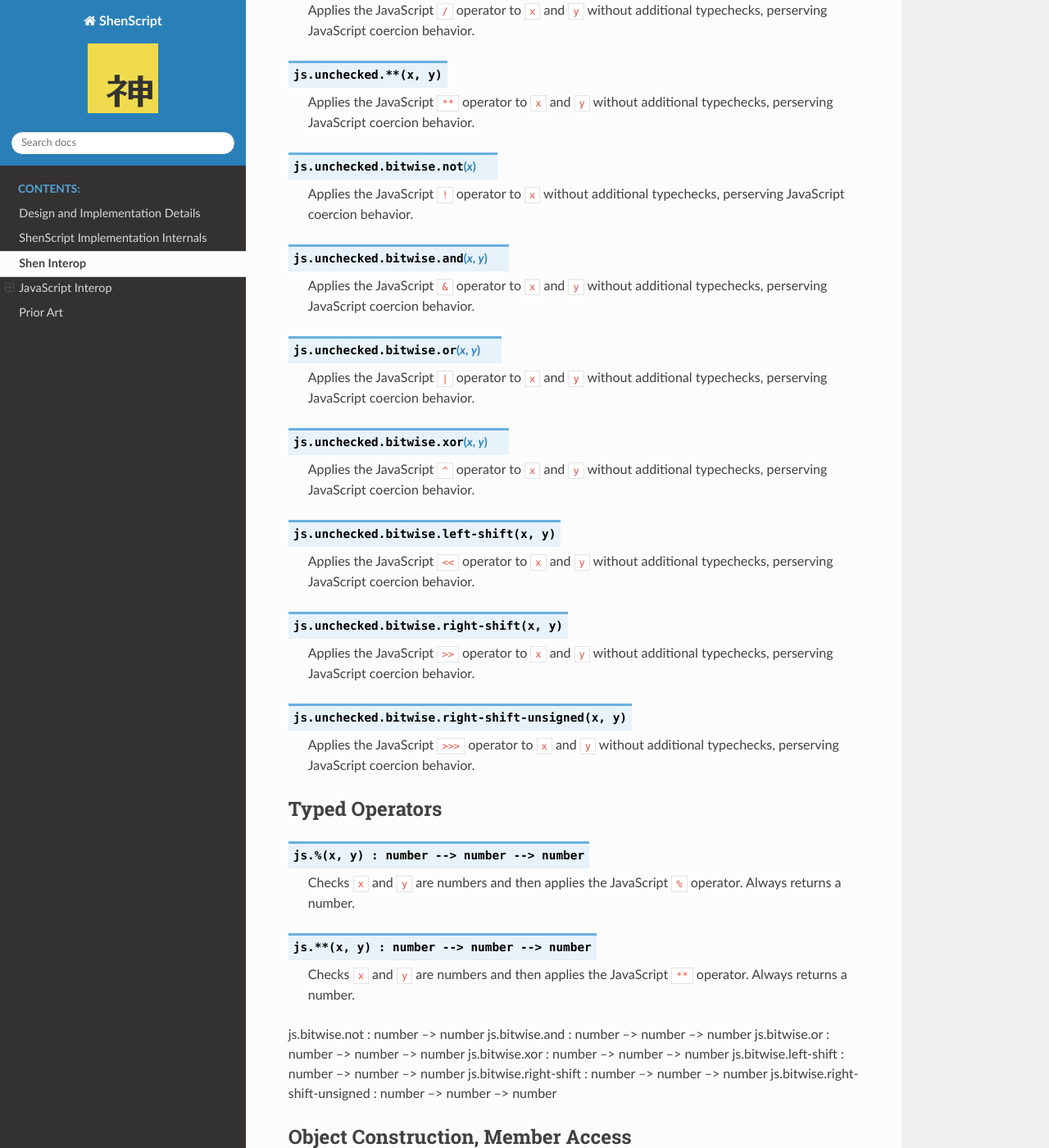
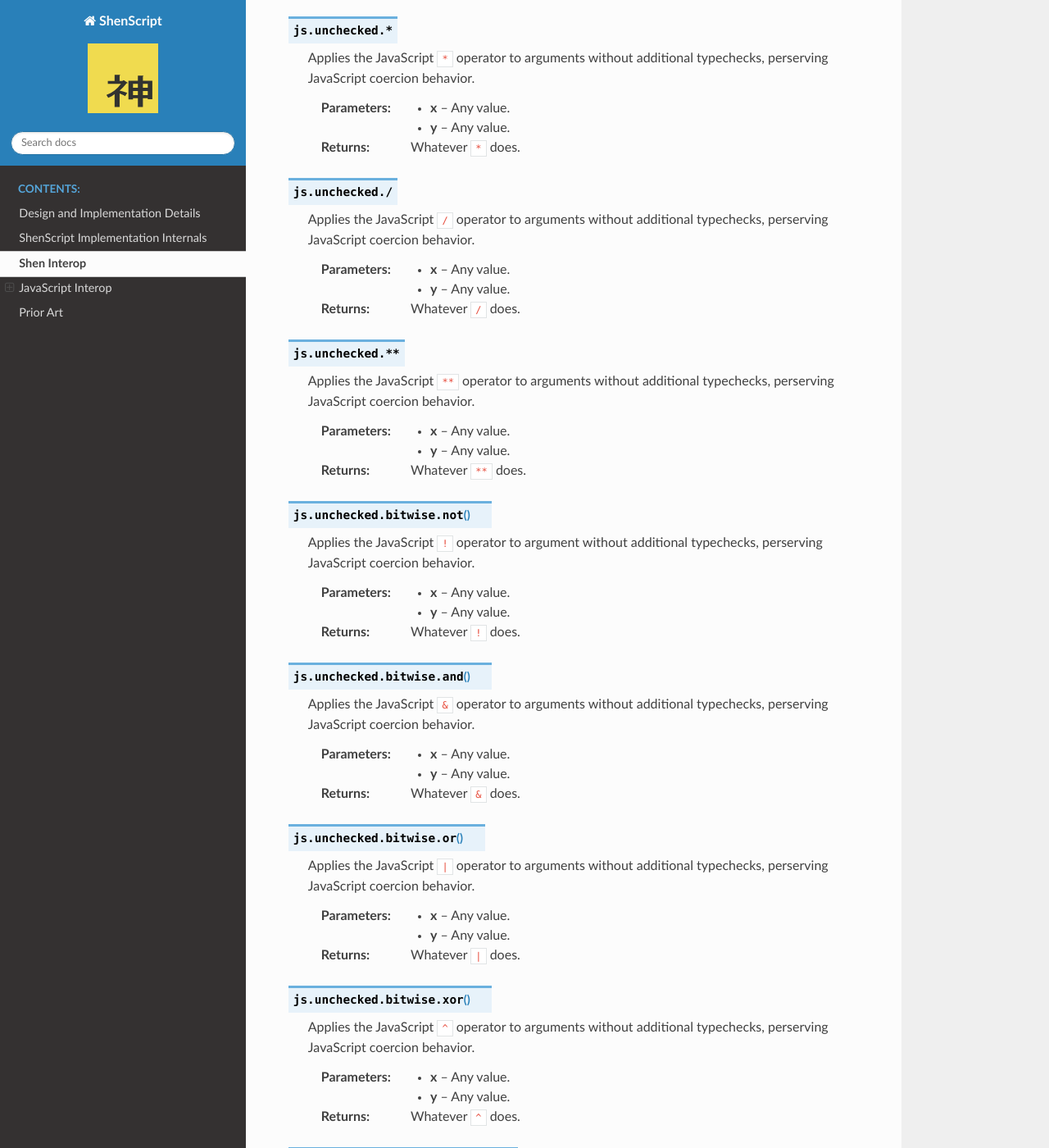
Before and after one commit to rkoeninger/ShenScript, a Sphinx documentation site: the page built from docs/interop.rst, in a window 1280 px wide and 1400 px high, scrolled down 1307 px. Shown: the whole window at 82% size. Built offline with Sphinx 7.4.7 and the Read the Docs theme 2.0.0, drawn with Linux system fonts in a browser that asks for light colours; some of the changed text lies outside the part shown.

Commit message:
Added param docs to some js. functions

```diff
--- a/docs/interop.rst
+++ b/docs/interop.rst
@@ -98,72 +98,175 @@ js.ast.inline
 Unchecked Math Operators
 ------------------------
 
-.. function:: js.unchecked.+(x, y)
+.. function:: js.unchecked.+
 
-   Applies the JavaScript :code:`+` operator to :code:`x` and :code:`y` without additional typechecks, perserving JavaScript coercion behavior.
+   Applies the JavaScript :code:`+` operator to arguments without additional typechecks, perserving JavaScript coercion behavior.
 
-.. function:: js.unchecked.-(x, y)
+   :param x: Any value.
+   :param y: Any value.
+   :returns: Whatever :code:`+` does.
 
-   Applies the JavaScript :code:`-` operator to :code:`x` and :code:`y` without additional typechecks, perserving JavaScript coercion behavior.
+.. function:: js.unchecked.-
 
-.. function:: js.unchecked.*(x, y)
+   Applies the JavaScript :code:`-` operator to arguments without additional typechecks, perserving JavaScript coercion behavior.
 
-   Applies the JavaScript :code:`*` operator to :code:`x` and :code:`y` without additional typechecks, perserving JavaScript coercion behavior.
+   :param x: Any value.
+   :param y: Any value.
+   :returns: Whatever :code:`-` does.
 
-.. function:: js.unchecked./(x, y)
+.. function:: js.unchecked.*
 
-   Applies the JavaScript :code:`/` operator to :code:`x` and :code:`y` without additional typechecks, perserving JavaScript coercion behavior.
+   Applies the JavaScript :code:`*` operator to arguments without additional typechecks, perserving JavaScript coercion behavior.
 
-.. function:: js.unchecked.**(x, y)
+   :param x: Any value.
+   :param y: Any value.
+   :returns: Whatever :code:`*` does.
 
-   Applies the JavaScript :code:`**` operator to :code:`x` and :code:`y` without additional typechecks, perserving JavaScript coercion behavior.
+.. function:: js.unchecked./
 
-.. function:: js.unchecked.bitwise.not(x)
+   Applies the JavaScript :code:`/` operator to arguments without additional typechecks, perserving JavaScript coercion behavior.
 
-   Applies the JavaScript :code:`!` operator to :code:`x` without additional typechecks, perserving JavaScript coercion behavior.
+   :param x: Any value.
+   :param y: Any value.
+   :returns: Whatever :code:`/` does.
 
-.. function:: js.unchecked.bitwise.and(x, y)
+.. function:: js.unchecked.**
 
-   Applies the JavaScript :code:`&` operator to :code:`x` and :code:`y` without additional typechecks, perserving JavaScript coercion behavior.
+   Applies the JavaScript :code:`**` operator to arguments without additional typechecks, perserving JavaScript coercion behavior.
 
-.. function:: js.unchecked.bitwise.or(x, y)
+   :param x: Any value.
+   :param y: Any value.
+   :returns: Whatever :code:`**` does.
 
-   Applies the JavaScript :code:`|` operator to :code:`x` and :code:`y` without additional typechecks, perserving JavaScript coercion behavior.
+.. function:: js.unchecked.bitwise.not
 
-.. function:: js.unchecked.bitwise.xor(x, y)
+   Applies the JavaScript :code:`!` operator to argument without additional typechecks, perserving JavaScript coercion behavior.
 
-   Applies the JavaScript :code:`^` operator to :code:`x` and :code:`y` without additional typechecks, perserving JavaScript coercion behavior.
+   :param x: Any value.
+   :param y: Any value.
+   :returns: Whatever :code:`!` does.
 
-.. function:: js.unchecked.bitwise.left-shift(x, y)
+.. function:: js.unchecked.bitwise.and
 
-   Applies the JavaScript :code:`<<` operator to :code:`x` and :code:`y` without additional typechecks, perserving JavaScript coercion behavior.
+   Applies the JavaScript :code:`&` operator to arguments without additional typechecks, perserving JavaScript coercion behavior.
 
-.. function:: js.unchecked.bitwise.right-shift(x, y)
+   :param x: Any value.
+   :param y: Any value.
+   :returns: Whatever :code:`&` does.
 
-   Applies the JavaScript :code:`>>` operator to :code:`x` and :code:`y` without additional typechecks, perserving JavaScript coercion behavior.
+.. function:: js.unchecked.bitwise.or
 
-.. function:: js.unchecked.bitwise.right-shift-unsigned(x, y)
+   Applies the JavaScript :code:`|` operator to arguments without additional typechecks, perserving JavaScript coercion behavior.
 
-   Applies the JavaScript :code:`>>>` operator to :code:`x` and :code:`y` without additional typechecks, perserving JavaScript coercion behavior.
+   :param x: Any value.
+   :param y: Any value.
+   :returns: Whatever :code:`|` does.
+
+.. function:: js.unchecked.bitwise.xor
+
+   Applies the JavaScript :code:`^` operator to arguments without additional typechecks, perserving JavaScript coercion behavior.
+
+   :param x: Any value.
+   :param y: Any value.
+   :returns: Whatever :code:`^` does.
+
+.. function:: js.unchecked.bitwise.left-shift
+
+   Applies the JavaScript :code:`<<` operator to arguments without additional typechecks, perserving JavaScript coercion behavior.
+
+   :param x: Any value.
+   :param y: Any value.
+   :returns: Whatever :code:`<<` does.
+
+.. function:: js.unchecked.bitwise.right-shift
+
+   Applies the JavaScript :code:`>>` operator to arguments without additional typechecks, perserving JavaScript coercion behavior.
+
+   :param x: Any value.
+   :param y: Any value.
+   :returns: Whatever :code:`>>` does.
+
+.. function:: js.unchecked.bitwise.right-shift-unsigned
+
+   Applies the JavaScript :code:`>>>` operator to arguments without additional typechecks, perserving JavaScript coercion behavior.
+
+   :param x: Any value.
+   :param y: Any value.
+   :returns: Whatever :code:`>>>` does.
 
 Typed Operators
 ---------------
 
-.. function:: js.%(x, y) : number --> number --> number
+.. function:: js.% : number --> number --> number
 
-   Checks :code:`x` and :code:`y` are numbers and then applies the JavaScript :code:`%` operator. Always returns a number.
+   Checks arguments are numbers and then applies the JavaScript :code:`%` operator.
 
-.. function:: js.**(x, y) : number --> number --> number
+   :param x: A Shen number.
+   :param y: A Shen number.
+   :returns: A Shen number.
 
-   Checks :code:`x` and :code:`y` are numbers and then applies the JavaScript :code:`**` operator. Always returns a number.
+.. function:: js.** : number --> number --> number
 
-js.bitwise.not                  : number --> number
-js.bitwise.and                  : number --> number --> number
-js.bitwise.or                   : number --> number --> number
-js.bitwise.xor                  : number --> number --> number
-js.bitwise.left-shift           : number --> number --> number
-js.bitwise.right-shift          : number --> number --> number
-js.bitwise.right-shift-unsigned : number --> number --> number
+   Checks arguments are numbers and then applies the JavaScript :code:`**` operator.
+
+   :param x: A Shen number.
+   :param y: A Shen number.
+   :returns: A Shen number.
+
+.. function:: js.bitwise.not : number --> number
+
+   Checks argument is a number and then applies the JavaScript :code:`~` operator.
+
+   :param x: A Shen number.
+   :returns: A Shen number.
+
+.. function:: js.bitwise.and : number --> number --> number
+
+   Checks arguments are numbers and then applies the JavaScript :code:`&` operator.
+
+   :param x: A Shen number.
+   :param y: A Shen number.
+   :returns: A Shen number.
+
+.. function:: js.bitwise.or : number --> number --> number
+
+   Checks arguments are numbers and then applies the JavaScript :code:`|` operator.
+
+   :param x: A Shen number.
+   :param y: A Shen number.
+   :returns: A Shen number.
+
+.. function:: js.bitwise.xor : number --> number --> number
+
+   Checks arguments are numbers and then applies the JavaScript :code:`^` operator.
+
+   :param x: A Shen number.
+   :param y: A Shen number.
+   :returns: A Shen number.
+
+.. function:: js.bitwise.left-shift : number --> number --> number
+
+   Checks arguments are numbers and then applies the JavaScript :code:`<<` operator.
+
+   :param x: A Shen number.
+   :param y: A Shen number.
+   :returns: A Shen number.
+
+.. function:: js.bitwise.right-shift : number --> number --> number
+
+   Checks arguments are numbers and then applies the JavaScript :code:`>>` operator.
+
+   :param x: A Shen number.
+   :param y: A Shen number.
+   :returns: A Shen number.
+
+.. function:: js.bitwise.right-shift-unsigned : number --> number --> number
+
+   Checks arguments are numbers and then applies the JavaScript :code:`>>>` operator.
+
+   :param x: A Shen number.
+   :param y: A Shen number.
+   :returns: A Shen number.
 
 Object Construction, Member Access
 ----------------------------------
```
